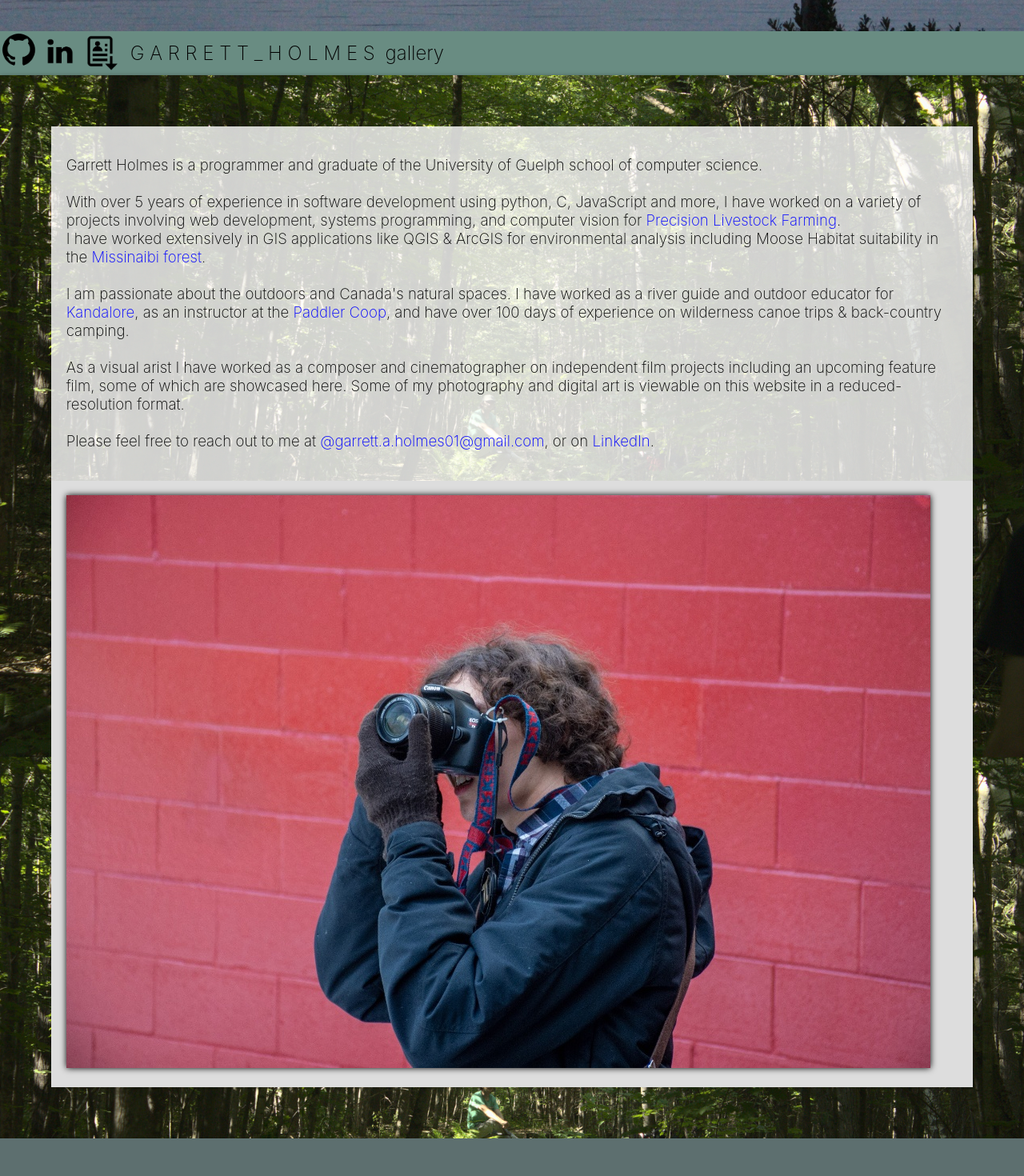
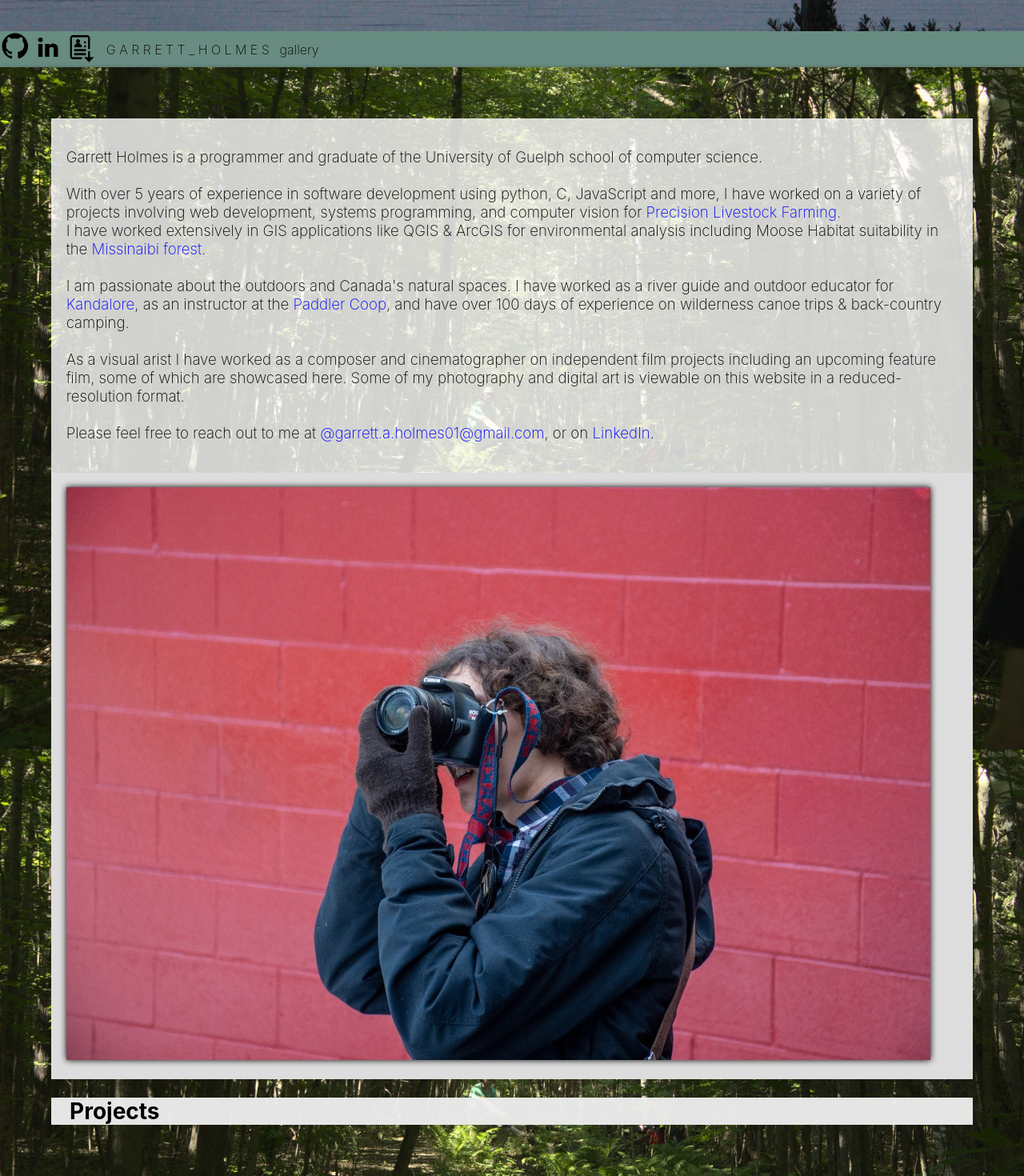
Before and after one commit to ga-holmes/ga-holmes.github.io, a React (Create React App) app: page / in a window 1280 px wide. Shown: the part 713-2183 px from the top of the page at 80% size. Before the commit the page ends 2136 px from the top, so only its background shows below. Built offline with nearby package versions, Linux system fonts and the light colour scheme.

Commit message:
started working on dropdown menus for interactive resume

```diff
--- /dev/null
+++ b/src/components/DropdownSection.js
@@ -0,0 +1,40 @@
+import React from "react";
+import { useState } from "react";
+import '../styles/DropdownSection.css';
+
+const DropdownSection = ( props ) => {
+
+    const [ display, setDisplay ] = useState( 'none' );
+
+    function handleClick() {
+        if ( display == 'none' ) {
+            setDisplay( 'block' );
+        } else {
+            setDisplay( 'none' );
+        }
+    }
+
+    return (
+
+        <div className="dropdownAll">
+
+            <div className="dropdownHeader" onClick={handleClick}>
+
+                <h2>{props.name}</h2>
+
+            </div>
+
+            <div style={{display:display}}>
+                {props.children}
+            </div>
+
+        </div>
+
+    )
+}
+
+DropdownSection.defaultProps = {
+    name: "Click to see more"
+}
+
+export default DropdownSection
--- a/src/index.css
+++ b/src/index.css
@@ -104,6 +104,10 @@ body {
     color: blue;
 }
 
+.content {
+    margin: 5%;
+}
+
 /* reformat for mobile */
 @media only screen and (max-device-width: 1024px) {
 
--- a/src/index.js
+++ b/src/index.js
@@ -4,7 +4,7 @@ import './index.css';
 import App from './App';
 import reportWebVitals from './reportWebVitals';
 
-import navScroll from './script'
+import navScroll from "./scripts/navScroll";
 
 import {BrowserRouter as Router} from 'react-router-dom'
 
--- a/src/pages/MainPage.js
+++ b/src/pages/MainPage.js
@@ -6,6 +6,7 @@ import backImage2 from "../images/back2.jpg"
 import backImage3 from "../images/self.jpg"
 
 import FormatContainer from "../components/FormatContainer";
+import DropdownSection from '../components/DropdownSection.js';
 
 import "../styles/MainPage.css";
 
@@ -26,8 +27,17 @@ const MainPage = () => {
 
 
             <div className="bck" style={{ backgroundImage: `url(${backImage2})` }}>
-                <FormatContainer elements={home.homeElements }/>
+                <div className='content'>
+
+                    <FormatContainer elements={home.homeElements}/>
+
+                    <DropdownSection name="Projects">
+                        <FormatContainer elements={home.projectsElements}/>
+                    </DropdownSection>
+
+                </div>
             </div>
+
 
         </div>
     );
--- a/src/script.js
+++ /dev/null
@@ -1,3 +0,0 @@
-import iconHover from "./scripts/iconHover";
-
-export default iconHover
--- /dev/null
+++ b/src/scripts/dropdownClick.js
@@ -0,0 +1,4 @@
+
+function dropdownClick(e) {
+
+}
--- /dev/null
+++ b/src/styles/DropdownSection.css
@@ -0,0 +1,14 @@
+
+.dropdownHeader {
+    background-color: #eeec;
+    padding-left: 2%;
+}
+
+.dropdownHeader:hover {
+    cursor: pointer;
+}
+
+.dropdownAll {
+    background-color: #eeec;
+    border-radius: 2%;
+}
--- a/src/styles/FormatContainer.css
+++ b/src/styles/FormatContainer.css
@@ -1,7 +1,6 @@
 
 .wrapper {
     display: grid;
-    margin: 5%;
     color: black;
 
     align-items: center;
--- a/src/styles/Nav.css
+++ b/src/styles/Nav.css
@@ -14,7 +14,6 @@
 
     display: flex;
     align-items: center;
-
 }
 
 .container a {
@@ -41,3 +40,16 @@
 .hasIcon:hover {
     background: #dedede;
 }
+
+/* reformat for mobile */
+@media only screen and (max-device-width: 1024px) {
+
+    .noIcon {
+        font-size: medium;
+    }
+
+    .icon {
+        height: 40px;
+    }
+
+}
```
